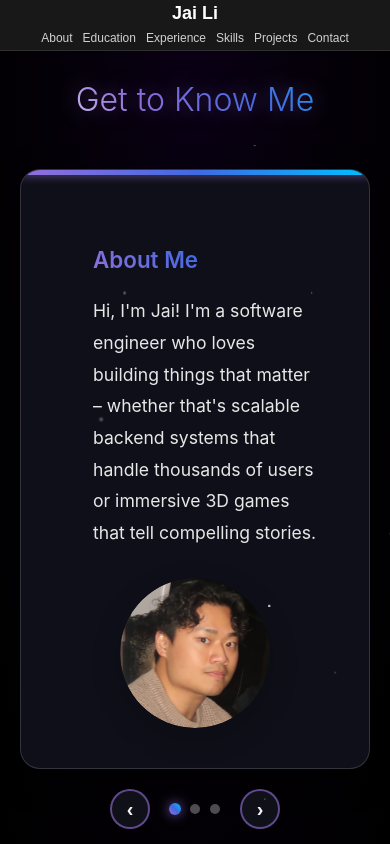
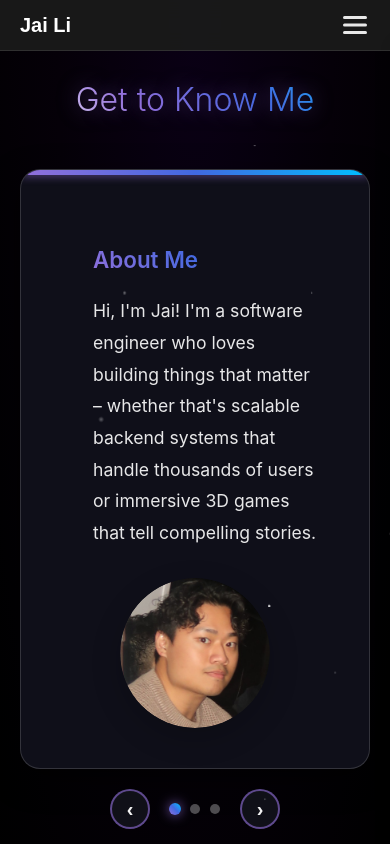
Before and after one commit to lijw07/portfolio, a React (Create React App) app: page / in a window 390 px wide. Built offline with nearby package versions, Linux system fonts and the light colour scheme.

Commit message:
Added date support for projects

```diff
--- a/src/components/Header.css
+++ b/src/components/Header.css
@@ -74,37 +74,172 @@
   color: white;
 }
 
+/* Hamburger Menu Styles */
+.hamburger {
+  display: none;
+  flex-direction: column;
+  justify-content: center;
+  align-items: center;
+  width: 30px;
+  height: 30px;
+  background: transparent;
+  border: none;
+  cursor: pointer;
+  padding: 0;
+  position: relative;
+  z-index: 1001;
+  gap: 6px;
+}
+
+.hamburger:hover span {
+  background: #3498db;
+}
+
+.hamburger span {
+  display: block;
+  width: 24px;
+  height: 3px;
+  background: rgba(255, 255, 255, 0.9);
+  transition: all 0.3s cubic-bezier(0.645, 0.045, 0.355, 1);
+  border-radius: 2px;
+  position: absolute;
+  left: 50%;
+  transform: translateX(-50%);
+}
+
+.hamburger span:nth-child(1) {
+  top: 6px;
+}
+
+.hamburger span:nth-child(2) {
+  top: 50%;
+  transform: translateX(-50%) translateY(-50%);
+}
+
+.hamburger span:nth-child(3) {
+  bottom: 6px;
+}
+
+.hamburger.active span:nth-child(1) {
+  top: 50%;
+  transform: translateX(-50%) translateY(-50%) rotate(45deg);
+}
+
+.hamburger.active span:nth-child(2) {
+  opacity: 0;
+  transform: translateX(-50%) translateY(-50%) scaleX(0);
+}
+
+.hamburger.active span:nth-child(3) {
+  bottom: auto;
+  top: 50%;
+  transform: translateX(-50%) translateY(-50%) rotate(-45deg);
+}
+
+.hamburger.active:hover span:nth-child(1),
+.hamburger.active:hover span:nth-child(3) {
+  background: #e74c3c;
+}
+
+.hamburger.active:hover span:nth-child(2) {
+  background: transparent;
+}
+
+/* Mobile Menu Overlay */
+.mobile-menu-overlay {
+  display: none;
+  position: fixed;
+  top: 0;
+  left: 0;
+  right: 0;
+  bottom: 0;
+  background: rgba(0, 0, 0, 0.7);
+  z-index: 999;
+  backdrop-filter: blur(5px);
+}
+
+/* Mobile Menu */
+.mobile-menu {
+  position: fixed;
+  top: 52px;
+  right: -300px;
+  width: 280px;
+  height: calc(100vh - 52px);
+  background: rgba(26, 26, 26, 0.98);
+  backdrop-filter: blur(10px);
+  z-index: 1000;
+  transition: right 0.3s ease;
+  overflow-y: auto;
+  box-shadow: -5px 0 20px rgba(0, 0, 0, 0.5);
+  border-left: 1px solid rgba(147, 112, 219, 0.3);
+}
+
+.mobile-menu.active {
+  right: 0;
+}
+
+.mobile-menu-content {
+  padding: 20px 20px 30px;
+  display: flex;
+  flex-direction: column;
+  gap: 10px;
+}
+
+.mobile-nav-link {
+  background: none;
+  border: none;
+  color: rgba(255, 255, 255, 0.9);
+  font-size: 18px;
+  font-weight: 500;
+  padding: 15px 20px;
+  text-align: left;
+  cursor: pointer;
+  transition: all 0.3s ease;
+  border-radius: 8px;
+  width: 100%;
+}
+
+.mobile-nav-link:hover {
+  background: rgba(52, 152, 219, 0.1);
+  color: #3498db;
+  transform: translateX(5px);
+}
+
+/* Hide desktop nav on mobile */
+@media (max-width: 768px) {
+  .desktop-nav {
+    display: none;
+  }
+
+  .hamburger {
+    display: flex;
+  }
+
+  .mobile-menu-overlay {
+    display: block;
+  }
+}
+
 @media (max-width: 768px) {
   .header {
-    padding: 3px 0;
+    padding: 10px 0;
   }
 
   .header-content {
-    flex-direction: column;
-    gap: 5px;
+    flex-direction: row;
+    justify-content: space-between;
+    gap: 10px;
   }
 
   .logo {
-    font-size: 18px;
+    font-size: 20px;
   }
 
   .navigation {
-    gap: 10px;
-    flex-wrap: wrap;
-    justify-content: center;
+    display: none;
   }
 
-  .nav-link {
-    font-size: 12px;
-    padding: 2px 0;
-  }
-
-  .header .social-links {
-    gap: 10px;
-  }
-
-  .header .social-links a {
-    padding: 6px 12px;
-    font-size: 12px;
+  body.menu-open {
+    overflow: hidden;
   }
 }
--- a/src/components/Header.tsx
+++ b/src/components/Header.tsx
@@ -1,4 +1,4 @@
-import React from 'react';
+import React, { useState, useEffect } from 'react';
 import './Header.css';
 
 interface HeaderProps {
@@ -24,12 +24,39 @@ const Header: React.FC<HeaderProps> = ({
   projectsRef,
   contactRef
 }) => {
+  const [mobileMenuOpen, setMobileMenuOpen] = useState(false);
+
+  useEffect(() => {
+    if (mobileMenuOpen) {
+      document.body.classList.add('menu-open');
+    } else {
+      document.body.classList.remove('menu-open');
+    }
+
+    // Cleanup function
+    return () => {
+      document.body.classList.remove('menu-open');
+    };
+  }, [mobileMenuOpen]);
+
+  const toggleMobileMenu = () => {
+    setMobileMenuOpen(!mobileMenuOpen);
+  };
+
+  const handleNavClick = (ref: React.RefObject<HTMLDivElement | null>) => {
+    onScrollToSection(ref);
+    setMobileMenuOpen(false); // Close menu after clicking
+  };
+
   return (
+    <>
       <header className="header">
         <div className="container">
           <div className="header-content">
             <button onClick={() => onScrollToSection(unityGameRef)} className="logo">Jai Li</button>
-          <nav className="navigation">
+
+            {/* Desktop Navigation */}
+            <nav className="navigation desktop-nav">
               <button onClick={() => onScrollToSection(aboutRef)} className="nav-link">About</button>
               <button onClick={() => onScrollToSection(educationRef)} className="nav-link">Education</button>
               <button onClick={() => onScrollToSection(experienceRef)} className="nav-link">Experience</button>
@@ -37,9 +64,38 @@ const Header: React.FC<HeaderProps> = ({
               <button onClick={() => onScrollToSection(projectsRef)} className="nav-link">Projects</button>
               <button onClick={() => onScrollToSection(contactRef)} className="nav-link">Contact</button>
             </nav>
+
+            {/* Hamburger Menu Button */}
+            <button
+              className={`hamburger ${mobileMenuOpen ? 'active' : ''}`}
+              onClick={toggleMobileMenu}
+              aria-label="Toggle mobile menu"
+            >
+              <span></span>
+              <span></span>
+              <span></span>
+            </button>
           </div>
         </div>
       </header>
+
+      {/* Mobile Menu Overlay */}
+      {mobileMenuOpen && (
+        <div className="mobile-menu-overlay" onClick={toggleMobileMenu} />
+      )}
+
+      {/* Mobile Menu */}
+      <nav className={`mobile-menu ${mobileMenuOpen ? 'active' : ''}`}>
+        <div className="mobile-menu-content">
+          <button onClick={() => handleNavClick(aboutRef)} className="mobile-nav-link">About</button>
+          <button onClick={() => handleNavClick(educationRef)} className="mobile-nav-link">Education</button>
+          <button onClick={() => handleNavClick(experienceRef)} className="mobile-nav-link">Experience</button>
+          <button onClick={() => handleNavClick(skillsRef)} className="mobile-nav-link">Skills</button>
+          <button onClick={() => handleNavClick(projectsRef)} className="mobile-nav-link">Projects</button>
+          <button onClick={() => handleNavClick(contactRef)} className="mobile-nav-link">Contact</button>
+        </div>
+      </nav>
+    </>
   );
 };
 
--- a/src/components/Projects.css
+++ b/src/components/Projects.css
@@ -377,6 +377,23 @@ body:has(.game-fullview) .projects-timeline::after {
   transform: translateY(-2px);
 }
 
+.project-dates {
+  margin-bottom: 15px;
+  position: relative;
+  z-index: 2;
+}
+
+.date-range {
+  font-size: 0.9rem;
+  color: rgba(255, 255, 255, 0.7);
+  background: rgba(147, 112, 219, 0.1);
+  padding: 4px 12px;
+  border-radius: 12px;
+  border: 1px solid rgba(147, 112, 219, 0.3);
+  font-weight: 500;
+  letter-spacing: 0.5px;
+}
+
 .project-description {
   color: rgba(255, 255, 255, 0.9);
   line-height: 1.8;
--- a/src/components/Projects.tsx
+++ b/src/components/Projects.tsx
@@ -53,18 +53,34 @@ const ProjectImageCarousel: React.FC<ProjectImageCarouselProps> = ({ images, pro
   );
 };
 
+const formatDate = (dateString: string): string => {
+  if (dateString === 'Present') return 'Present';
+
+  const [year, month] = dateString.split('-');
+  const months = [
+    'Jan', 'Feb', 'Mar', 'Apr', 'May', 'Jun',
+    'Jul', 'Aug', 'Sep', 'Oct', 'Nov', 'Dec'
+  ];
+
+  return `${months[parseInt(month) - 1]} ${year}`;
+};
+
 const Projects = forwardRef<HTMLDivElement>((props, ref) => {
   const projects = [
     {
       name: 'Costar Automated Information Extraction',
       description: 'Produced an AWS pipeline with Chalice that translated and extracted key datasets in multilingual lease agreements. Built a Python ETL pipeline using pandas to clean and prepare data for ML models.',
       tech: ['Python', 'AWS', 'Chalice', 'pandas', 'SNS', 'SQS', 'S3', 'Machine Learning', 'ETL'],
+      startDate: '2021-09',
+      endDate: '2022-05',
       featured: true
     },
     {
       name: 'Enterprise CMS Modules for Client-Specific Solutions',
       description: 'Collaborated with clients to resolve bugs and implement requested changes. Added rich text editing with DFS-based toolbars on editable content fields and created dynamic Java servlet pages.',
       tech: ['Java', 'MVC', 'CMS', 'Rich Text Editing', 'Database Design'],
+      startDate: '2022-06',
+      endDate: '2024-06',
       featured: true
     },
     {
@@ -73,6 +89,8 @@ const Projects = forwardRef<HTMLDivElement>((props, ref) => {
       tech: ['C#', 'Unity', 'AI Programming', 'State Machines', 'UI Systems', 'Game Design'],
       github: 'https://github.com/lijw07/Paws-and-Hooves',
       trailer: process.env.PUBLIC_URL + '/Index_Paws_And_Hooves_Trailer_compressed.mp4',
+      startDate: '2025-01',
+      endDate: '2022-06',
       featured: true
     },
     {
@@ -80,6 +98,17 @@ const Projects = forwardRef<HTMLDivElement>((props, ref) => {
       description: 'Developing an open-world exploration RPG in Unity with modular systems architecture. Features planned 4-level tool progression, environmental interactions (mining, planting, wood cutting, fishing), NPC interactions, and multi-biome world design. Built with extensible crafting and inventory systems.',
       tech: ['C#', 'Unity', 'Game Architecture', 'Modular Systems', 'Environmental Design', 'RPG Mechanics'],
       github: 'https://github.com/lijw07/TreasureHunt',
+      startDate: '2025-01',
+      endDate: 'Present',
+      featured: true
+    },
+    {
+      name: 'Bewildered — Indie Game Dev Project',
+      description: 'Creating an open world 3D Top down game similar to albion online and Old School Runescape. Features a modular system architecture, extensible crafting and inventory systems, and a multi-biome world design. Includes planned 4-level tool progression, environmental interactions (mining, planting, wood cutting, fishing), and NPC interactions.',
+      tech: ['C#', 'Unity', 'Game Architecture', 'Modular Systems', 'Environmental Design', 'RPG Mechanics'],
+      github: 'https://github.com/lijw07/Bewildered',
+      startDate: '2025-01',
+      endDate: 'Present',
       featured: true
     },
     {
@@ -87,6 +116,8 @@ const Projects = forwardRef<HTMLDivElement>((props, ref) => {
       description: 'Developed a multi-tenant web application to centralize client/user data management from diverse sources. Connected up to 20 data sources/APIs in a single session, enabling secure CRUD operations.',
       tech: ['C#', 'ASP.NET Core MVC', 'EF Core', 'xUnit', 'React', 'Docker', 'AWS RDS', 'GCP', 'MySQL', 'SQL Server', 'MongoDB'],
       github: 'https://github.com/lijw07/Centralized-Application-Management-System',
+      startDate: '2025-06',
+      endDate: 'Present',
       images: [
         process.env.PUBLIC_URL + '/1.png',
         process.env.PUBLIC_URL + '/2.png',
@@ -108,12 +139,16 @@ const Projects = forwardRef<HTMLDivElement>((props, ref) => {
       description: 'A modern, interactive portfolio website built with React and Unity. Features a Unity-based interactive intro, responsive design, and dynamic sections for education, projects, and contact information. Includes school logos, project media, and smooth scrolling navigation.',
       tech: ['React', 'TypeScript', 'Unity', 'CSS3', 'HTML5', 'JavaScript', 'Responsive Design'],
       github: 'https://github.com/lijw07/PortfolioInteractable',
+      startDate: '2025-04',
+      endDate: '2025-07',
       featured: true
     },
     {
     name: 'Discord-like Chat Application',
     description: 'Development and planning is still in progress. This is a full-stack real-time chat application featuring user authentication, server/channel management, voice channels, direct messaging, file sharing, and role-based permissions. Built with modern technologies for scalability and performance.',
     tech: ['Java', 'Electron', 'Spring Boot', 'Spring Security', 'Spring WebSocket', 'MongoDB', 'React', 'TypeScript', 'Socket.io', 'Redis', 'Docker', 'AWS S3', 'JWT', 'Maven', 'Node.js'],
+    startDate: 'Present',
+    endDate: 'Present',
     featured: true
   }
   ];
@@ -142,6 +177,12 @@ const Projects = forwardRef<HTMLDivElement>((props, ref) => {
                       🔗 View Code
                     </a>
                   )}
+                </div>
+
+                <div className="project-dates">
+                  <span className="date-range">
+                    {formatDate(project.startDate)} - {formatDate(project.endDate)}
+                  </span>
                 </div>
 
                 <p className="project-description" dangerouslySetInnerHTML={{ __html: project.description }}></p>
```
Lines whose indentation alone changed are shown as unchanged.
